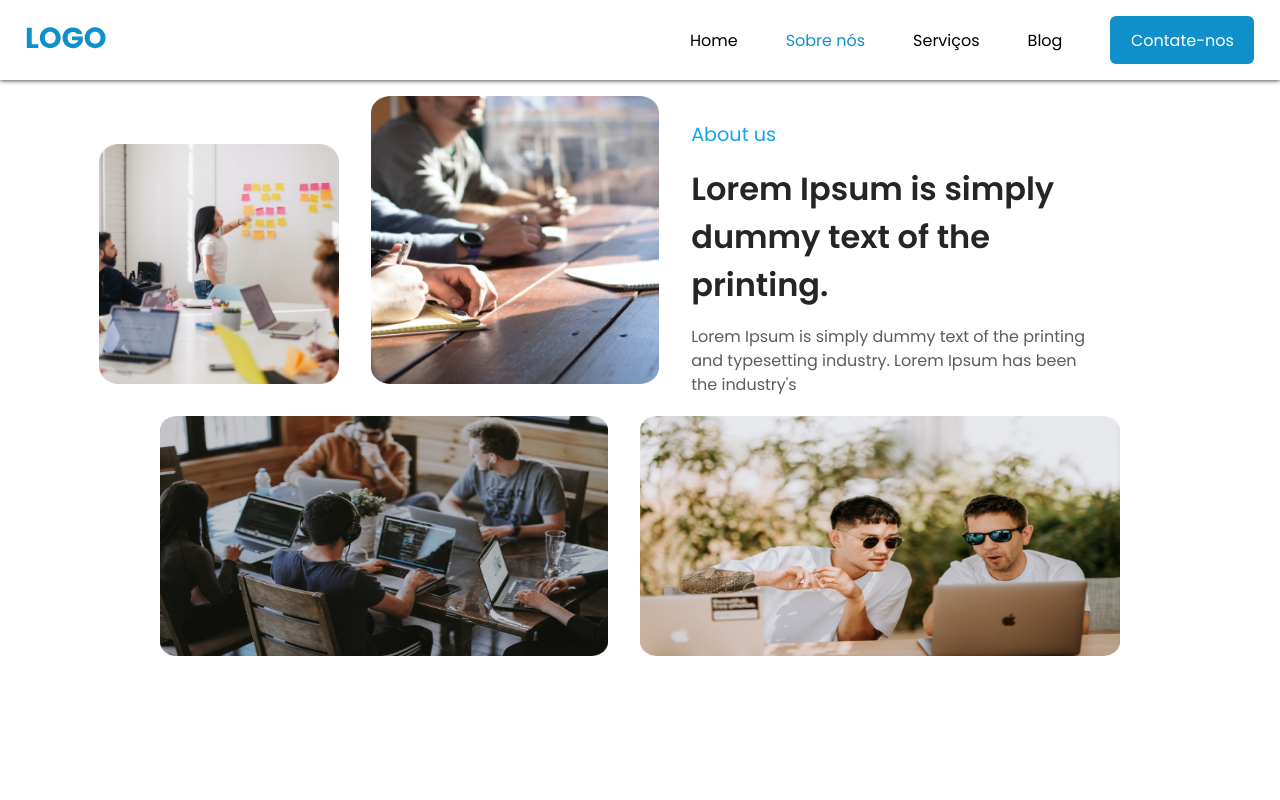
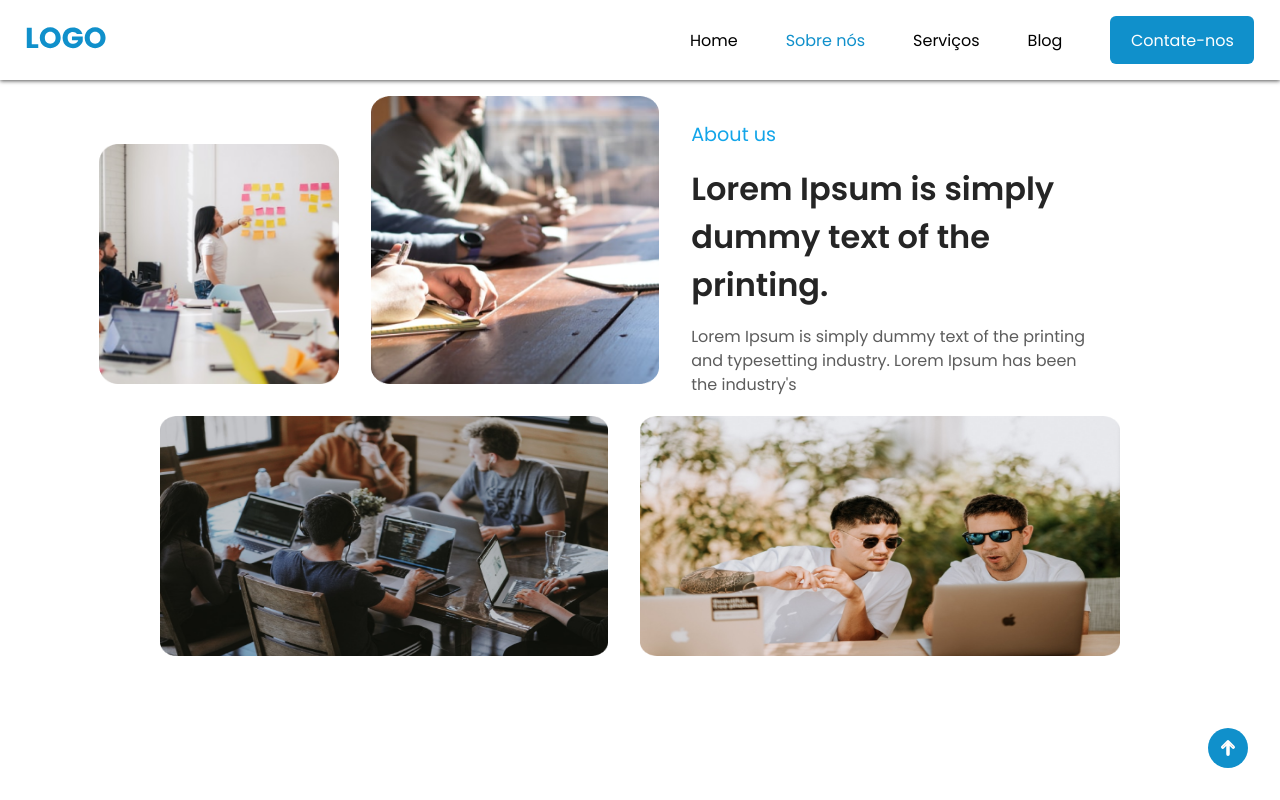
Before and after one commit to fdfborges/agencyweb-react-ts, a React (Vite) app: page /sobre-nos in a window 1280 px wide. Shown: the top 800 px of the page. Built offline with nearby package versions, Linux system fonts and the light colour scheme.

Commit message:
Updating logical of the ButtonBackToTop

```diff
--- a/src/App.tsx
+++ b/src/App.tsx
@@ -7,6 +7,7 @@ import { Newsletter } from './components/Newsletter/Newsletter';
 import { Footer } from './components/Footer/Footer';
 
 import './global.css'
+import { ButtonBackToTop } from './components/ButtonBackToTop/ButtonBackToTop';
 
 
 
@@ -18,7 +19,9 @@ export function App() {
     <>
       <BrowserRouter>
         <Header />
+        <ButtonBackToTop />
         <ScrollToTop />
+
         <Routes>
           <Route path="/" element={<Home />} />
           <Route path="/sobre-nos" element={<AboutUs />} />
--- a/src/Pages/Home/Home.tsx
+++ b/src/Pages/Home/Home.tsx
@@ -1,5 +1,3 @@
-
-import { ButtonBackToTop } from "../../components/ButtonBackToTop/ButtonBackToTop";
 import { Conector } from "../../components/Conector/Conector";
 import { CustomersTrust } from "../../components/Customerstrust/CustomersTrust";
 import { HomePresentation } from "../../components/HomePresentation/HomePresentation";
@@ -13,8 +11,6 @@ export function Home() {
         <>
             <HomePresentation />
 
-            <ButtonBackToTop />
-
             <Conector />
 
             <ServicesResume />
--- a/src/components/ButtonBackToTop/ButtonBackToTop.tsx
+++ b/src/components/ButtonBackToTop/ButtonBackToTop.tsx
@@ -1,22 +1,51 @@
+import { useEffect, useRef } from 'react';
 import styles from './ButtonBackToTop.module.css';
 import ArrowUp from '../../../public/assets/ButtonBackToTop/ArrowUp.svg';
 
-export function ButtonBackToTop(){
-    function scrollToAnchorHomePresentation() {
-        const anchor = document.getElementById("AnchorHomePresentation");
-        if (anchor) {
-          const offset = 50; // Valor do deslocamento em pixels
-          const topPosition = anchor.getBoundingClientRect().top + window.pageYOffset;
-          window.scrollTo({
-            top: topPosition - offset,
-            behavior: 'smooth'
-          });
-        }
+export function ButtonBackToTop() {
+  const animationRef = useRef<number | null>(null);
+
+  function scrollToTop() {
+    if (animationRef.current !== null) {
+      cancelAnimationFrame(animationRef.current);
+    }
+
+    const scrollToTopAnimation = () => {
+      if (window.pageYOffset > 0) {
+        window.scrollTo(0, window.pageYOffset - 50);
+        animationRef.current = requestAnimationFrame(scrollToTopAnimation);
       }
+    };
 
-    return(
-        <>
-            <button onClick={scrollToAnchorHomePresentation} className={styles.btnBackToTop}><img src={ArrowUp} alt="" /></button>
-        </>
-    )
+    animationRef.current = requestAnimationFrame(scrollToTopAnimation);
+  }
+
+  useEffect(() => {
+    return () => {
+      if (animationRef.current !== null) {
+        cancelAnimationFrame(animationRef.current);
+      }
+    };
+  }, []);
+
+  useEffect(() => {
+    function handleScroll() {
+      const button = document.getElementById('buttonBackToTop');
+      if (button instanceof HTMLButtonElement) {
+        button.disabled = window.pageYOffset === 0;
+      }
+    }
+
+    window.addEventListener('scroll', handleScroll);
+
+    return () => {
+      window.removeEventListener('scroll', handleScroll);
+    };
+  }, []);
+
+  return (
+    <button id="buttonBackToTop" onClick={scrollToTop} className={styles.btnBackToTop}>
+      <img src={ArrowUp} alt="" />
+    </button>
+  );
 }
```
